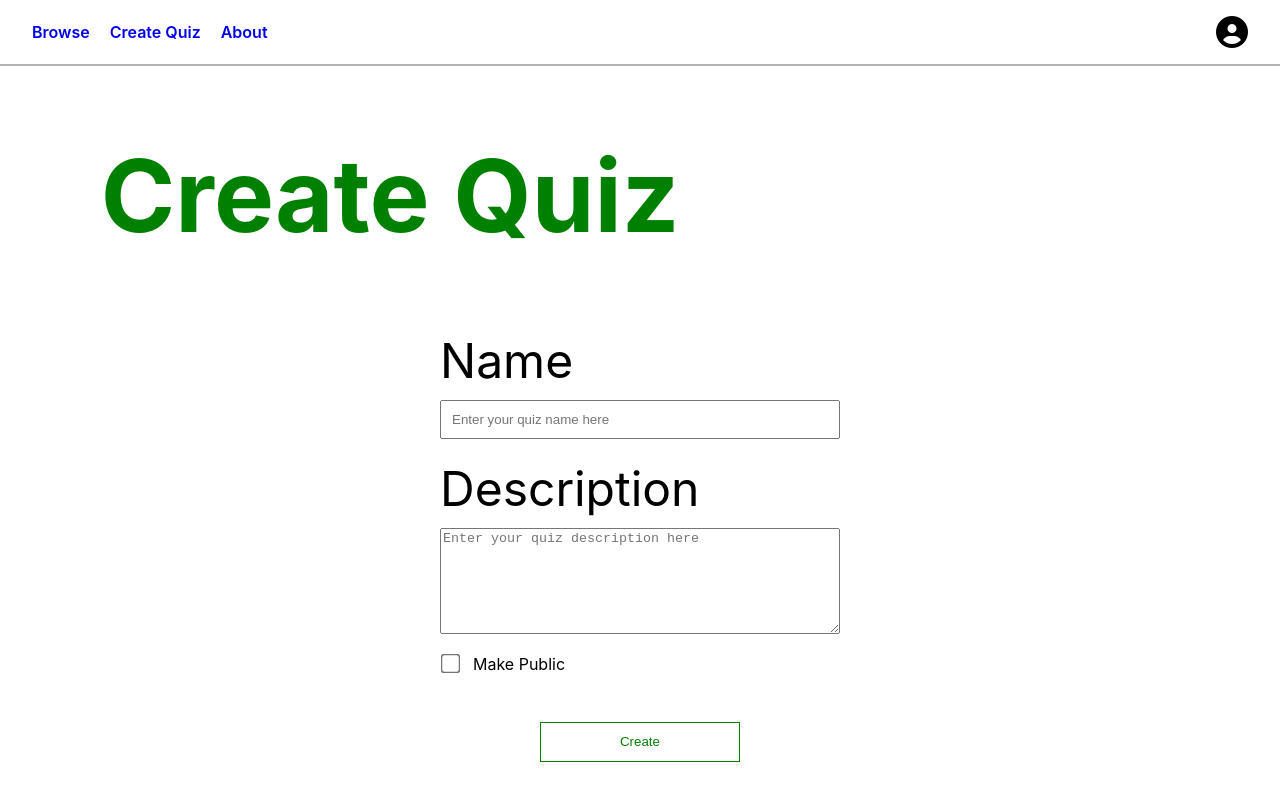
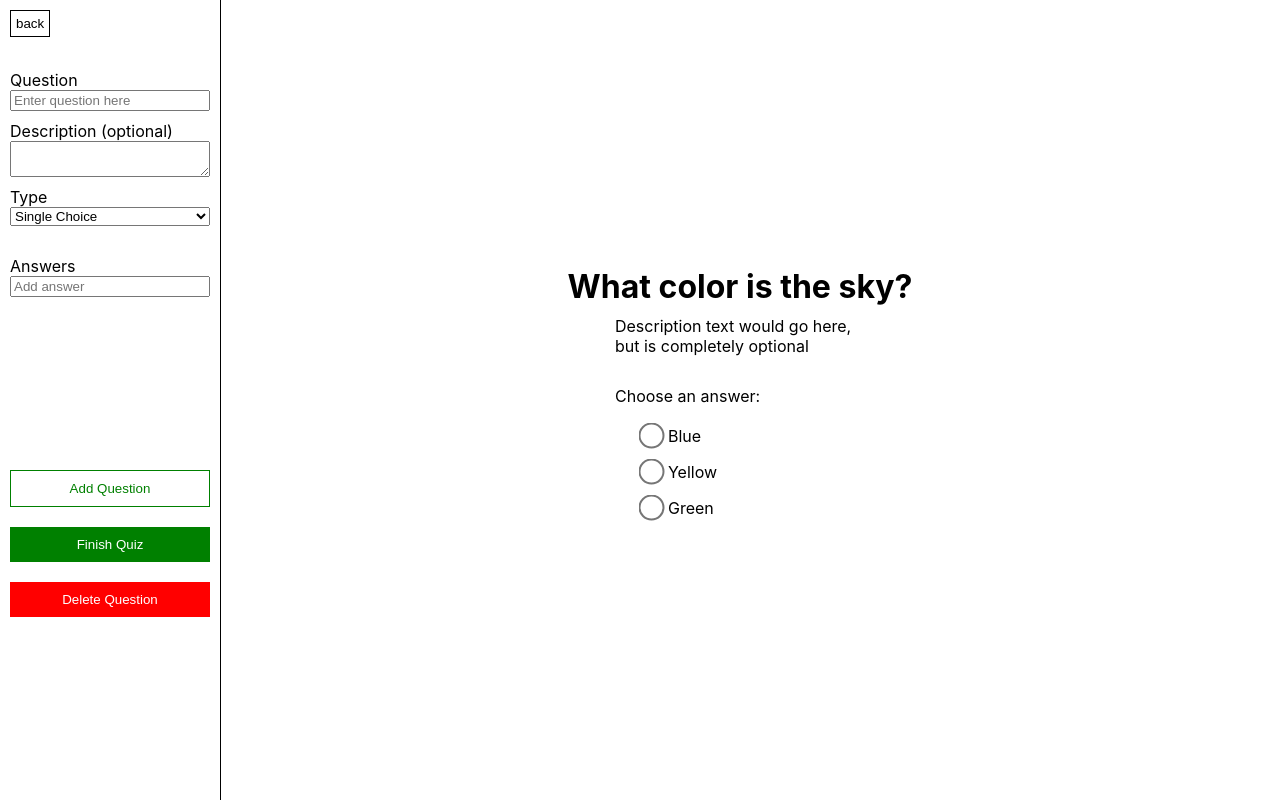
Before and after one commit to MarvelProgramming/KTrial, a React (Create React App) app in the folder client/: page /quiz/creation in a window 1280 px wide. Built offline with nearby package versions, Linux system fonts and the light colour scheme.

Commit message:
Setup initial styling for QuizCrationPage components

```diff
--- a/client/src/components/QuizCreation_Questions.jsx
+++ b/client/src/components/QuizCreation_Questions.jsx
@@ -0,0 +1,36 @@
+import React from 'react'
+import QuizQuestion from './QuizQuestion'
+
+export default function QuizCreation_Questions() {
+  return (
+    <div className="quiz-creation-questions">
+      <div className="quiz-creation-questions-config1">
+        <button className="back-btn">back</button>
+        <br />
+        <form onSubmit={(e) => {
+          e.preventDefault();
+        }}>
+          <label htmlFor="quiz-question-text-input">Question</label>
+          <input id="quiz-question-text-input" placeholder="Enter question here" />
+          <label htmlFor="quiz-question-description-input">Description <span>(optional)</span></label>
+          <textarea id="quiz-question-description-input"></textarea>
+          <label htmlFor="quiz-question-types-input">Type</label>
+          <select id="quiz-question-types-input">
+            <option>Single Choice</option>
+            <option>Multiple Choice</option>
+          </select>
+          <br />
+          <label htmlFor="quiz-question-answers-input">Answers</label>
+          <br />
+          <input id="quiz-question-answers-input" placeholder="Add answer" />
+        </form>
+      </div>
+      <div className="quiz-creation-questions-config2">
+        <button className="hollow-btn">Add Question</button>
+        <button className="filled-btn">Finish Quiz</button>
+        <button>Delete Question</button>
+      </div>
+      <QuizQuestion />
+    </div>
+  );
+};
--- a/client/src/components/QuizQuestion.jsx
+++ b/client/src/components/QuizQuestion.jsx
@@ -0,0 +1,15 @@
+import React from 'react'
+import QuizQuestionChoice from './QuizQuestionChoice'
+
+export default function QuizQuestion() {
+  return (
+    <div className="quiz-question">
+      <h1>What color is the sky?</h1>
+      <p>Description text would go here, but is completely optional</p>
+      <p>Choose an answer:</p>
+      <QuizQuestionChoice choice="Blue" id="1" type={'radio'} />
+      <QuizQuestionChoice choice="Yellow" id="2" type={'radio'} />
+      <QuizQuestionChoice choice="Green" id="3" type={'radio'} />
+    </div>
+  )
+}
--- a/client/src/components/QuizQuestionChoice.jsx
+++ b/client/src/components/QuizQuestionChoice.jsx
@@ -0,0 +1,10 @@
+import React from 'react'
+
+export default function QuizQuestionChoice({ choice, type, id }) {
+  return (
+    <div className="quiz-question-choice">
+      <input id={id} type={type} name="question-choice" />
+      <label htmlFor={id}>{choice}</label>
+    </div>
+  )
+}
--- a/client/src/routes/QuizCreationPage.jsx
+++ b/client/src/routes/QuizCreationPage.jsx
@@ -1,6 +1,7 @@
 import React from "react";
 import QuizCreation_Start from "../components/QuizCreation_Start";
+import QuizCreation_Questions from "../components/QuizCreation_Questions";
 
 export default function QuizCreationPage () {
-  return <QuizCreation_Start />
+  return <QuizCreation_Questions />
 };
--- a/client/src/styles/App.css
+++ b/client/src/styles/App.css
@@ -188,8 +188,8 @@ body,
   display: flex;
   flex-direction: column;
   margin: auto auto;
-  width: 60%;
-  max-width: 400px;
+  width: 100%;
+  max-width: 250px;
 }
 
 .quiz-creation-start form label {
@@ -218,6 +218,100 @@ body,
 .quiz-creation-start button {
   height: 40px;
   margin-top: 3rem;
+}
+
+.App > .quiz-creation-questions {
+  display: flex;
+  flex-direction: column;
+  gap: 30px;
+}
+
+.quiz-creation-questions button {
+  display: block;
+  padding: 10px 0;
+  margin-bottom: 20px;
+}
+
+.quiz-creation-questions .back-btn {
+  padding: 5px;
+  background-color: transparent;
+  border: 1px solid black;
+}
+
+.quiz-creation-questions-config2 button {
+  width: 100%;
+  max-width: 250px;
+  margin-left: auto;
+  margin-right: auto;
+}
+
+.quiz-creation-questions-config2 button:nth-child(3) {
+  border: none;
+  background-color: red;
+  color: white;
+}
+
+.quiz-creation-questions-config1 input,
+.quiz-creation-questions-config1 textarea,
+.quiz-creation-questions-config1 select {
+  display: block;
+  width: 100%;
+  box-sizing: border-box;
+  margin-bottom: 10px;
+}
+
+.quiz-creation-questions-config1 {
+  margin: 0 auto;
+  padding-top: 50px;
+  grid-column-start: 1;
+  grid-row-start: 1;
+  width: calc(15rem + 10vw);
+  max-width: 250px;
+}
+
+.quiz-creation-questions-config2 {
+  grid-column-start: 1;
+  grid-row-start: 2;
+  order: 1;
+  width: 70%;
+  margin: 0 auto;
+}
+
+.quiz-question p:nth-child(3) {
+  margin-bottom: 20px;
+}
+
+.quiz-question-choice {
+  width: 200px;
+  margin: 0 auto;
+}
+
+.quiz-question-choice input {
+  transform: scale(2);
+  margin-bottom: 20px;
+  margin-right: 10px;
+}
+
+.quiz-creation-questions .quiz-question {
+  grid-column: 1 1;
+  grid-row-start: 1;
+  grid-row-end: 3;
+  margin: auto auto;
+}
+
+.quiz-creation-questions .quiz-question h1 {
+  text-align: center;
+  margin: 0;
+  margin-bottom: 10px;
+}
+
+.quiz-question p {
+  width: 250px;
+  margin: 0 auto;
+}
+
+.quiz-question p:nth-child(2) {
+  margin-bottom: 30px;
 }
 
 @media screen and (min-width: 600px) {
@@ -264,4 +358,18 @@ body,
     width: calc(1rem + 40vw);
     max-width: 200px;
   }
+
+  .App > .quiz-creation-questions {
+    display: grid;
+    grid-template-columns: 200px 1fr;
+    gap: 0;
+  }
+
+  .quiz-creation-questions-config1,
+  .quiz-creation-questions-config2 {
+    width: 100%;
+    border-right: 1px solid black;
+    padding-left: 10px;
+    padding-right: 10px;
+  }
 }
--- a/client/src/styles/global.css
+++ b/client/src/styles/global.css
@@ -21,6 +21,12 @@ button {
   color: green;
 }
 
+.back-btn {
+  position: absolute;
+  top: 10px;
+  left: 10px;
+}
+
 @media screen and (min-width: 600px) {
   .page-title {
     text-align: left;
```
Also changed, not shown: client/src/components/Quiz_Questions.jsx (deleted).
